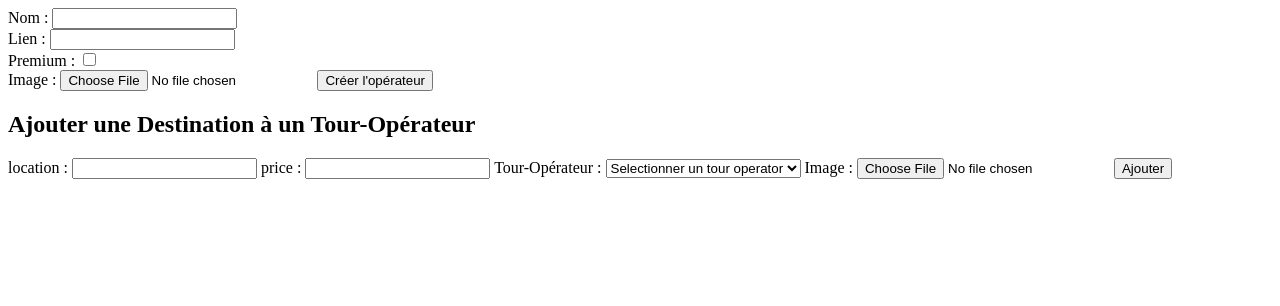
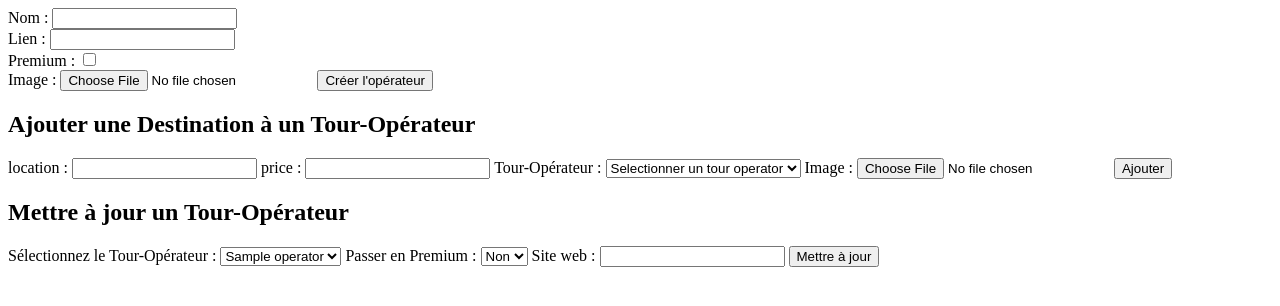
Before and after one commit to neroma71/tp-tour-operator, a PHP site: page /admin.php in a window 1280 px wide. Shown: the top 306 px of the page. Run offline with PHP 8.4, Linux system fonts and the light colour scheme; tables that the repository leaves empty or names only in its code hold one stand-in row (values such as "Sample post").

Commit message:
set premium

```diff
--- a/admin.php
+++ b/admin.php
@@ -54,6 +54,29 @@
         <input type="file" id="img" name="img" accept="image/*">
         <input type="submit" value="Ajouter">
     </form>
+
+    <form action="processPremium.php" method="post">
+    <h2>Mettre à jour un Tour-Opérateur</h2>
+    <label for="tour_operator_id">Sélectionnez le Tour-Opérateur :</label>
+    <select id="tour_operator_id" name="tour_operator_id">
+    <?php
+    $sql = "SELECT id, name FROM tour_operator";
+    $result = $bdd->query($sql);
+    $rows = $result->fetchAll(PDO::FETCH_ASSOC);
+    foreach ($rows as $row) {
+        echo '<option value="' . $row['id'] . '">' . $row['name'] . '</option>';
+    }
+    ?>
+    </select>
+    <label for="is_premium">Passer en Premium :</label>
+    <select id="is_premium" name="is_premium">
+        <option value="0">Non</option>
+        <option value="1">Oui</option>
+    </select>
+    <label for="link">Site web :</label>
+    <input type="text" id="link" name="link">
+    <input type="submit" name="updateOperator" value="Mettre à jour">
+</form>
 </body>
 
 </html>
--- a/processTourOperator.php
+++ b/processTourOperator.php
@@ -36,6 +36,9 @@
     } else {
         echo "Une erreur s'est produite lors de la création de l'opérateur.";
     }
+
+
+
     ?>
 </body>
 
--- a/repository/TourOperateurRepository.php
+++ b/repository/TourOperateurRepository.php
@@ -218,6 +218,21 @@ public function getTourOperatorsByDestinationId($destinationId)
         }
     }
 
+    public function IdFromTourOperator($id) {
+        $sql = "SELECT * FROM tour_operator WHERE id = :id";
+        $stmt = $this->bdd->prepare($sql);
+        $stmt->bindValue(':id', $id, PDO::PARAM_INT);
+        $stmt->execute();
+        $row = $stmt->fetch(PDO::FETCH_ASSOC);
+
+        // Vérifiez si une ligne a été trouvée avant de retourner l'identifiant
+        if ($row) {
+            return $row['id'];
+        } else {
+            return null; // ou une valeur par défaut appropriée
+        }
+    }
+
     /**
      * Get the value of bdd
      */
```
Also changed, not shown: processPremium.php (added, +23 -0 lines).
